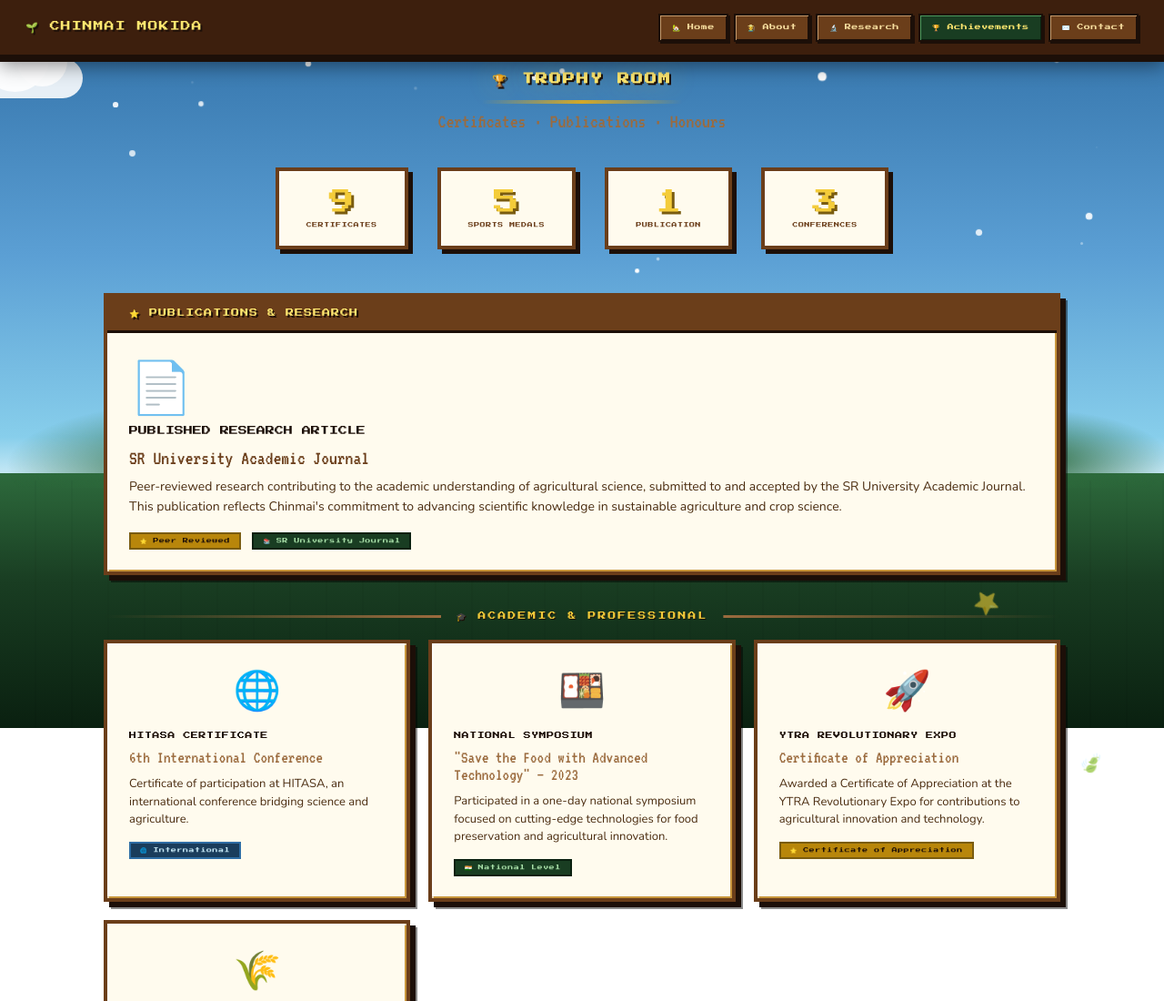
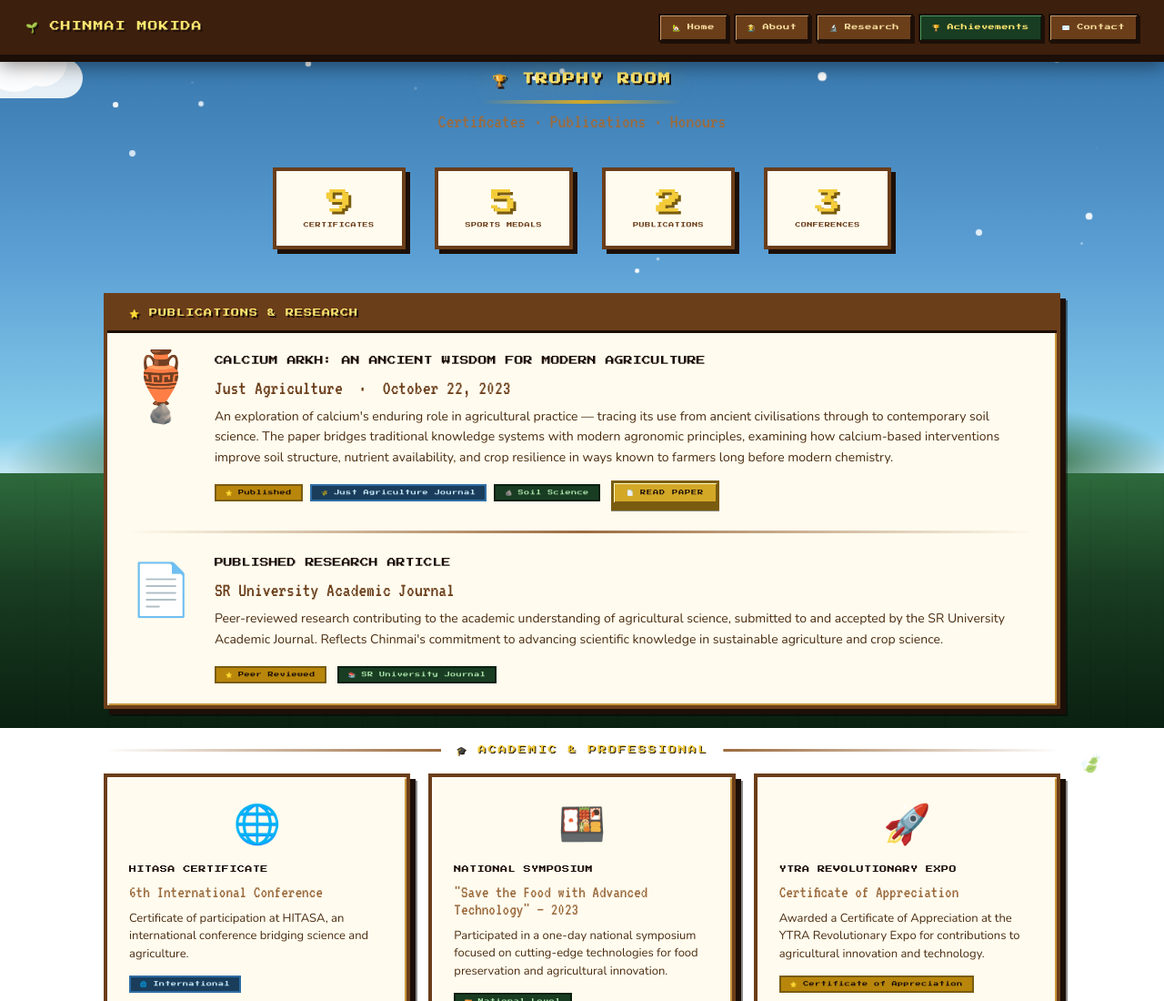
Before and after one commit to chinmaimokida/portfolio, a plain HTML site: page achievements.html in a window 1280 px wide. Shown: the top 1100 px of the page at 91% size. Drawn offline with nearby package versions, Linux system fonts and the light colour scheme.

Commit message:
Add files via upload

```diff
--- a/achievements.html
+++ b/achievements.html
@@ -43,8 +43,8 @@
           <span class="ach-lbl">SPORTS MEDALS</span>
         </div>
         <div class="ach-stat">
-          <span class="ach-num count-up" data-target="1">0</span>
-          <span class="ach-lbl">PUBLICATION</span>
+          <span class="ach-num count-up" data-target="2">0</span>
+          <span class="ach-lbl">PUBLICATIONS</span>
         </div>
         <div class="ach-stat">
           <span class="ach-num count-up" data-target="3">0</span>
@@ -52,24 +52,62 @@
         </div>
       </div>
 
-      <!-- Publication -->
-      <div class="stardew-panel pub-card scroll-reveal" style="margin-bottom: 12px;">
-        <div class="panel-header" style="margin: -24px -24px 22px -24px;">⭐ PUBLICATIONS &amp; RESEARCH</div>
-        <span class="pub-icon">📄</span>
-        <div>
+      <!-- Publications section -->
+      <div class="stardew-panel scroll-reveal" style="margin-bottom: 12px;">
+        <div class="panel-header">⭐ PUBLICATIONS &amp; RESEARCH</div>
+
+        <!-- Publication 1: Calcium Arkh -->
+        <div class="pub-card" style="margin-bottom: 28px;">
+          <div style="display:flex; gap:24px; align-items:flex-start;">
+            <div style="flex-shrink:0; text-align:center;">
+              <span style="font-size:56px; display:block; line-height:1;">🏺</span>
+              <span style="font-size:22px; display:block; margin-top:-4px;">🪨</span>
+            </div>
+            <div style="flex:1;">
+              <div class="pub-title">CALCIUM ARKH: AN ANCIENT WISDOM FOR MODERN AGRICULTURE</div>
+              <div class="pub-meta">Just Agriculture &nbsp;·&nbsp; October 22, 2023</div>
+              <div class="pub-desc">
+                An exploration of calcium's enduring role in agricultural practice — tracing its use from ancient
+                civilisations through to contemporary soil science. The paper bridges traditional knowledge systems
+                with modern agronomic principles, examining how calcium-based interventions improve soil structure,
+                nutrient availability, and crop resilience in ways known to farmers long before modern chemistry.
+              </div>
+              <div style="margin-top: 14px; display:flex; gap:8px; flex-wrap:wrap; align-items:center;">
+                <span class="cert-tag gold">⭐ Published</span>
+                <span class="cert-tag blue">🌾 Just Agriculture Journal</span>
+                <span class="cert-tag">🪨 Soil Science</span>
+                <a href="13. Calcium Arkh- An Ancient Wisdom for Modern Agriculture.pdf" target="_blank"
+                   class="stardew-btn gold" style="font-size:6px; padding:7px 14px; margin-left:4px;">
+                  📄 READ PAPER
+                </a>
+              </div>
+            </div>
+          </div>
+        </div>
+
+        <div style="height:3px; background:linear-gradient(to right, transparent, var(--wood-4), transparent); margin-bottom:24px;"></div>
+
+        <!-- Publication 2: SR University journal -->
+        <div class="pub-card">
+          <div style="display:flex; gap:24px; align-items:flex-start;">
+            <span class="pub-icon" style="flex-shrink:0;">📄</span>
+            <div style="flex:1;">
               <div class="pub-title">PUBLISHED RESEARCH ARTICLE</div>
               <div class="pub-meta">SR University Academic Journal</div>
               <div class="pub-desc">
                 Peer-reviewed research contributing to the academic understanding of agricultural science,
-            submitted to and accepted by the SR University Academic Journal. This publication reflects
-            Chinmai's commitment to advancing scientific knowledge in sustainable agriculture and crop science.
+                submitted to and accepted by the SR University Academic Journal. Reflects Chinmai's commitment
+                to advancing scientific knowledge in sustainable agriculture and crop science.
               </div>
-          <div style="margin-top: 12px;">
+              <div style="margin-top: 14px;">
                 <span class="cert-tag gold">⭐ Peer Reviewed</span>
                 &nbsp;
                 <span class="cert-tag">📚 SR University Journal</span>
               </div>
             </div>
+          </div>
+        </div>
+
       </div>
 
       <!-- Academic & Professional Certificates -->
```
Also changed, not shown: index.html (+3 -3 lines), 1 other file. Lines whose indentation alone changed are shown as unchanged.
